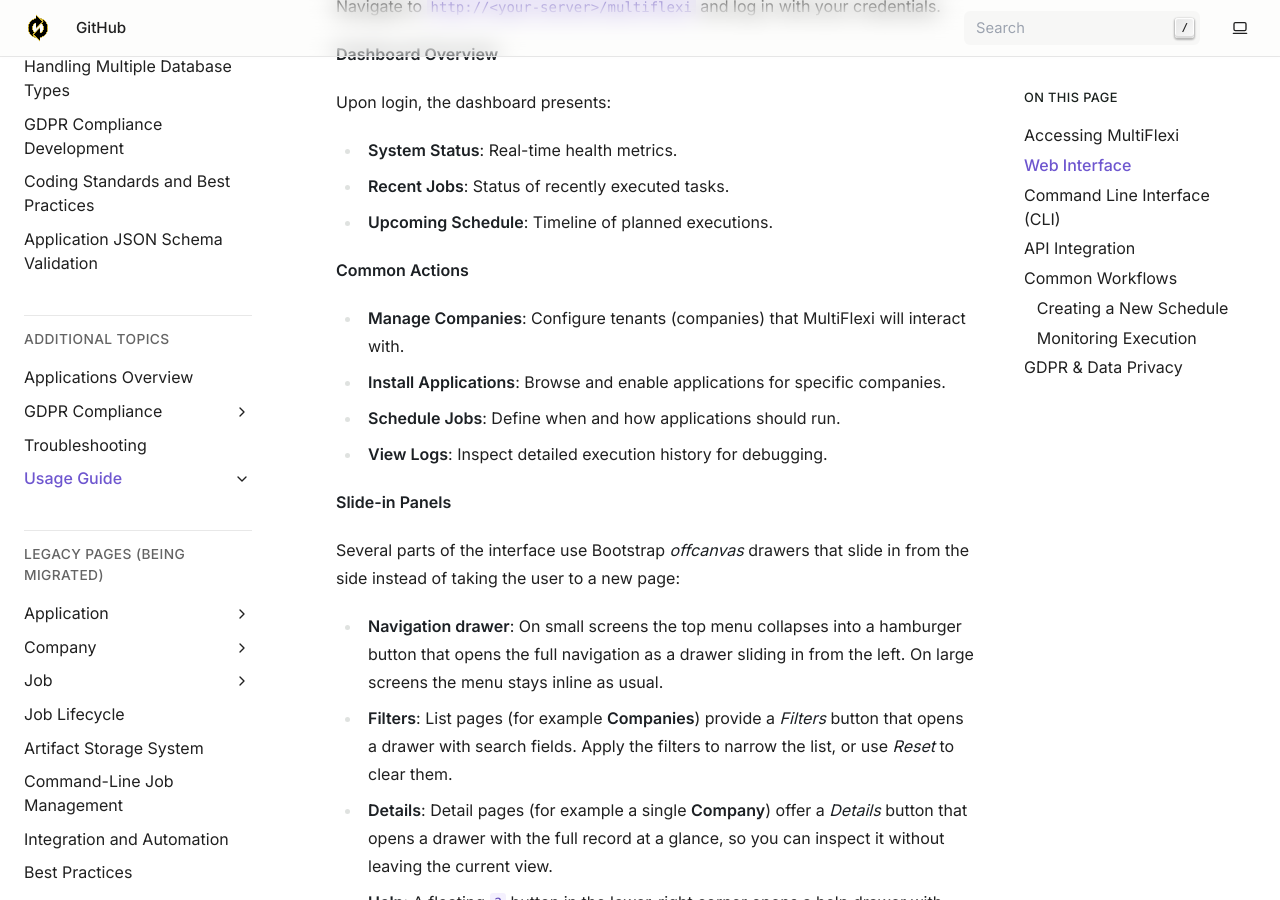
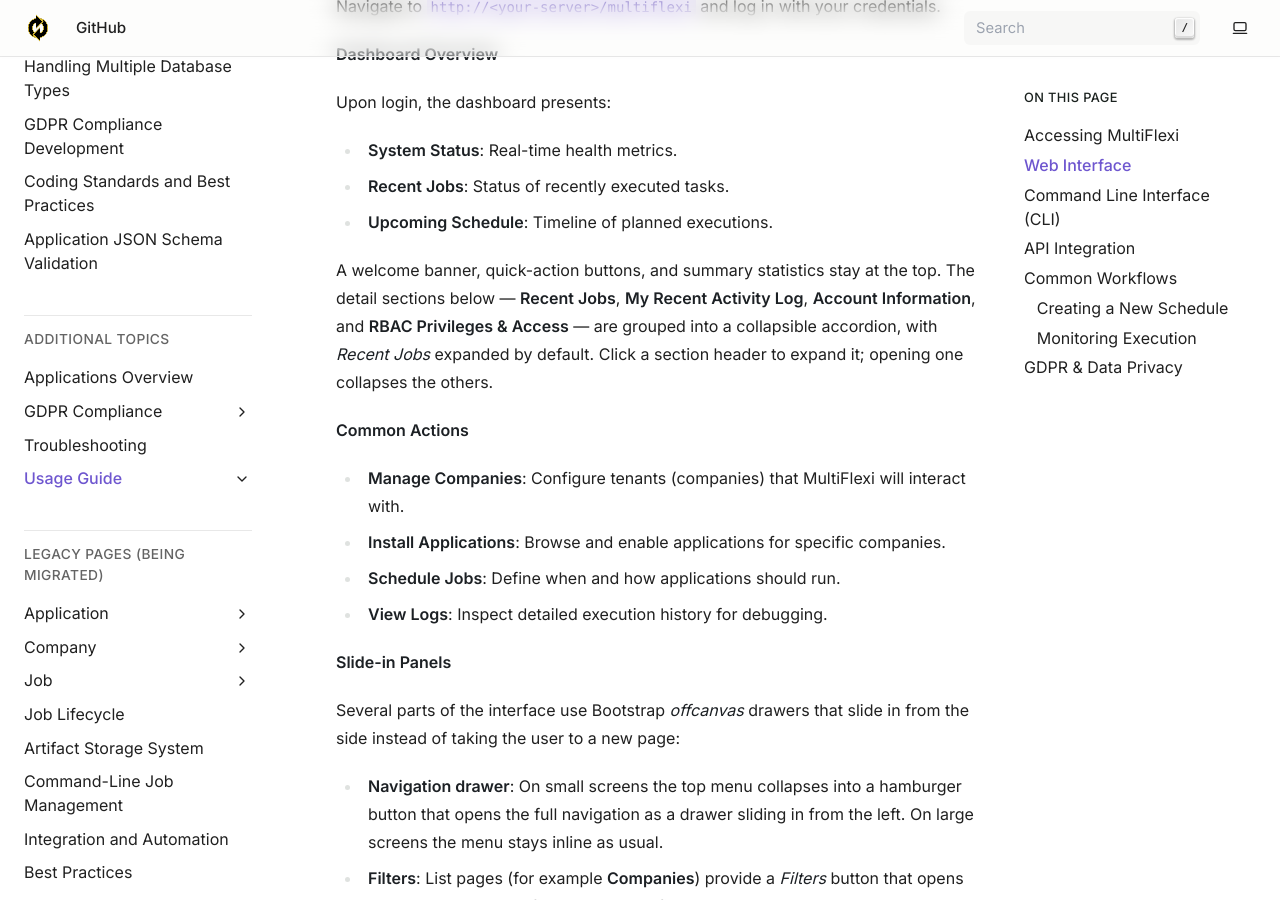
Before and after one commit to VitexSoftware/multiflexi-doc-en, a Sphinx documentation site: the page built from source/usage.rst, in a window 1280 px wide and 900 px high, scrolled down 1008 px. Built offline with Sphinx 7.4.7, drawn with Linux system fonts in a browser that asks for light colours.

Commit message:
Document collapsible accordion on the home dashboard
Co-Authored-By: Claude Opus 4.8 <noreply@anthropic.com>

```diff
--- a/source/usage.rst
+++ b/source/usage.rst
@@ -34,6 +34,12 @@ Upon login, the dashboard presents:
 - **System Status**: Real-time health metrics.
 - **Recent Jobs**: Status of recently executed tasks.
 - **Upcoming Schedule**: Timeline of planned executions.
+
+A welcome banner, quick-action buttons, and summary statistics stay at the top.
+The detail sections below — **Recent Jobs**, **My Recent Activity Log**, **Account
+Information**, and **RBAC Privileges & Access** — are grouped into a collapsible
+accordion, with *Recent Jobs* expanded by default. Click a section header to
+expand it; opening one collapses the others.
 
 **Common Actions**
 
```
